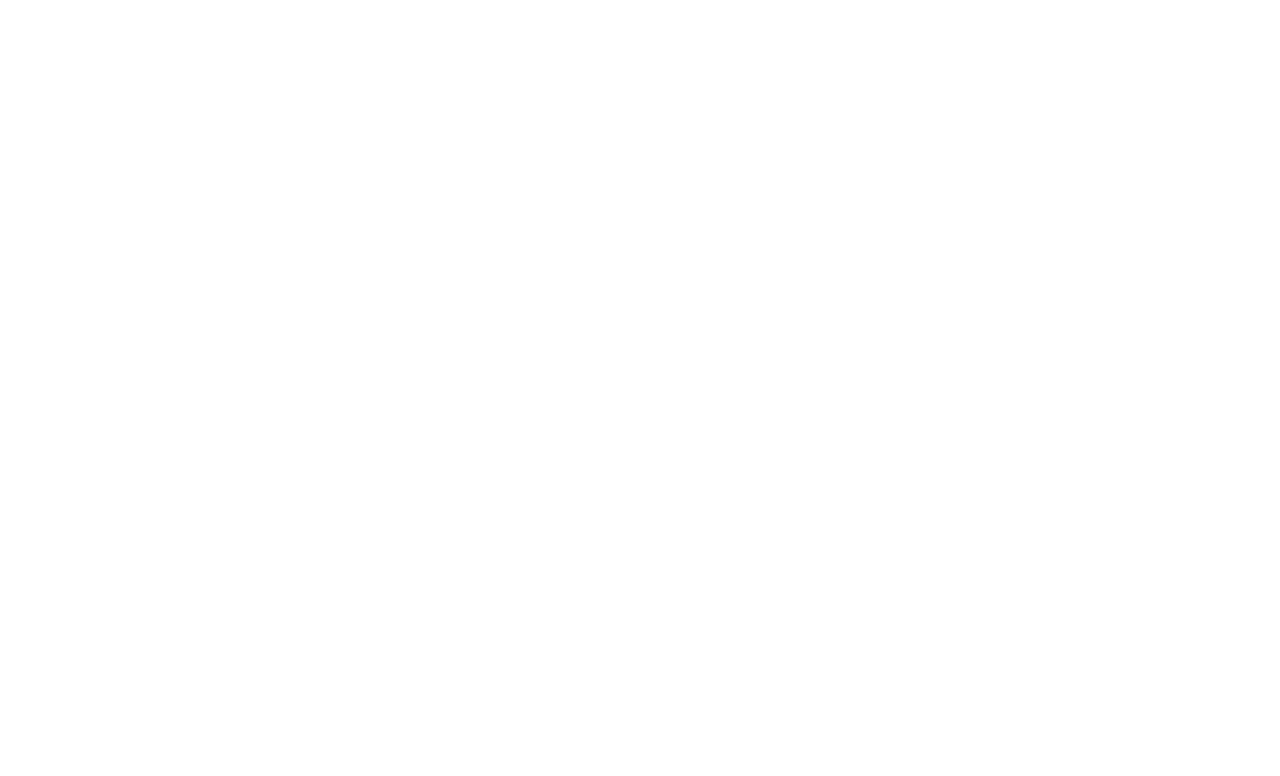
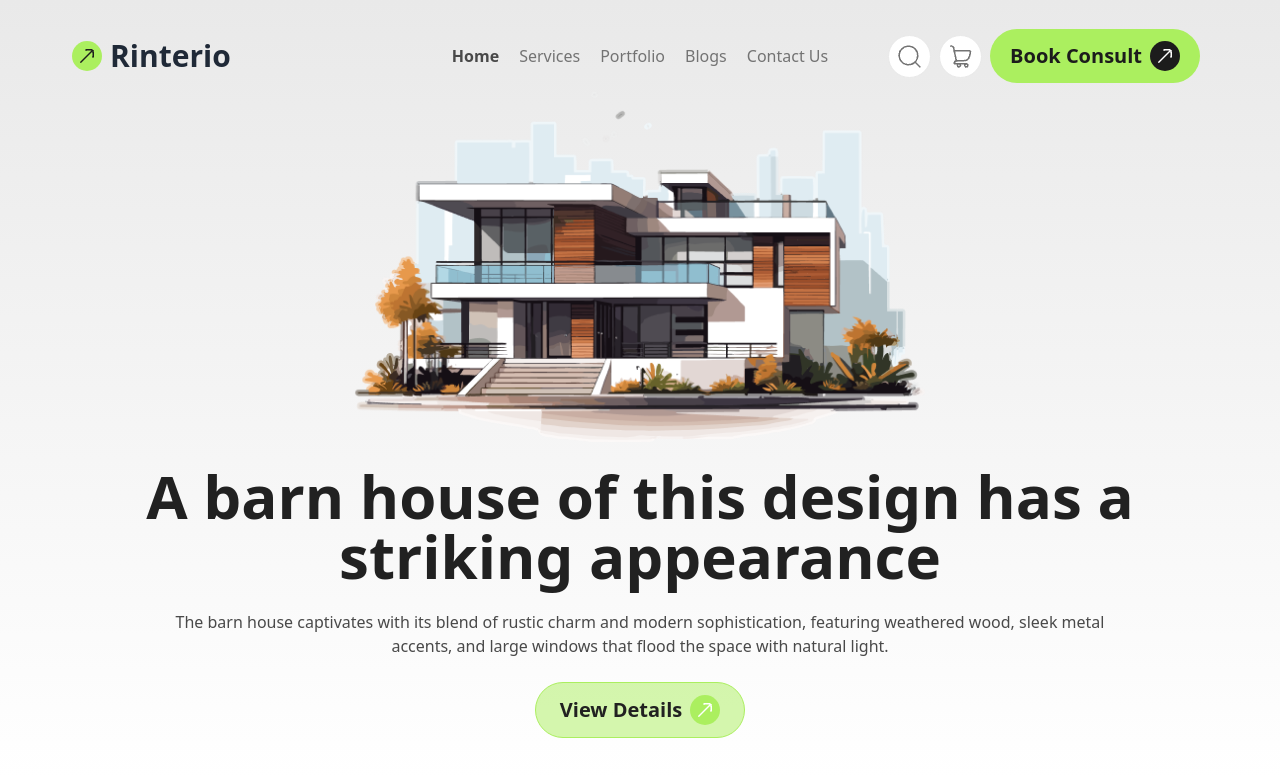
Before and after one commit to srshubho26/assignment-03, a plain HTML site: page index.html in a window 1280 px wide. Drawn offline with nearby package versions, Linux system fonts and the light colour scheme.

Commit message:
navbar section & banner section completed

```diff
--- a/index.html
+++ b/index.html
@@ -4,10 +4,82 @@
     <meta charset="UTF-8">
     <meta name="viewport" content="width=device-width, initial-scale=1.0">
     <title>Assignment 03</title>
+
+    <!-- Tailwind & DaisyUI CDN -->
     <link href="https://cdn.jsdelivr.net/npm/daisyui@4.12.10/dist/full.min.css" rel="stylesheet" type="text/css" />
     <script src="https://cdn.tailwindcss.com"></script>
+
+    <!-- Google font -->
+    <link rel="preconnect" href="https://fonts.googleapis.com">
+    <link rel="preconnect" href="https://fonts.gstatic.com" crossorigin>
+    <link href="https://fonts.googleapis.com/css2?family=Manrope:wght@200..800&display=swap" rel="stylesheet">
 </head>
-<body>
+<body class="font-manrope">
+    <header class="px-2 py-5 pb-10 bg-gradient-to-b from-[#e9e9e9] to-transparent">
+        <!-- Nav Section -->
+        <nav class="max-w-6xl mx-auto navbar">
+            <div class="navbar-start">
+                <a class="flex items-center gap-2" href="/index.html">
+                <div class="p-2 bg-[#ABEF5F] rounded-full">
+                    <img src="assets/arrow_black.png">
+                </div>
+                <h2 class="text-[26px] sm:text-3xl font-extrabold">Rinterio</h2>
+                </a>
+            </div>
+            <div class="navbar-center hidden lg:flex">
+                <ul class="menu menu-horizontal px-1">
+                <li><a class="text-base px-2.5 text-[#494949] font-extrabold" href="#">Home</a></li>
+                <li><a class="text-base px-2.5 text-[#737373]" href="#">Services</a></li>
+                <li><a class="text-base px-2.5 text-[#737373]" href="#">Portfolio</a></li>
+                <li><a class="text-base px-2.5 text-[#737373]" href="#">Blogs</a></li>
+                <li><a class="text-base px-2.5 text-[#737373]" href="#">Contact Us</a></li>
+                </ul>
+            </div>
+            <div class="navbar-end gap-2">
+                <button class="p-2 hidden md:block rounded-full bg-white border border-[#E9E9E9]">
+                <img src="assets/search.png">
+                </button>
 
+                <button class="p-2 hidden md:block rounded-full bg-white border border-[#E9E9E9]">
+                <img src="assets/cart.png">
+                </button>
+
+                <a href="#" class="py-3 px-5 bg-[#ABEF5F] hidden sm:flex items-center gap-2 min-w-fit rounded-full">
+                    <span class="text-xl font-extrabold text-[#1C1C1C]">Book Consult</span>
+                    <div class="bg-[#1C1C1C] rounded-full p-2">
+                        <img class="object-contain" src="assets/arrow_white.png">
+                    </div>
+                </a>
+
+                <div class="dropdown">
+                <div tabindex="0" role="button" class="p-2 rounded-full bg-white border border-[#E9E9E9] lg:hidden">
+                    <img src="assets/hamburger.png">
+                </div>
+                <ul
+                    tabindex="0"
+                    class="menu menu-sm dropdown-content right-0 bg-white rounded-box z-[1] mt-3 w-52 p-2 shadow">
+                    <li><a>Home</a></li>
+                    <li><a>Services</a></li>
+                    <li><a>Portfolio</a></li>
+                    <li><a>Blogs</a></li>
+                    <li><a>Contact Us</a></li>
+                    </ul>
+                  </div>
+                </div>
+            </nav>
+
+            <!-- Banner Section -->
+            <section class="mx-auto max-w-6xl text-center">
+                <img class="mx-auto max-w-full" src="assets/banner.png">
+                <h1 class="text-[#212121] text-[28px] lg:text-6xl font-extrabold mt-3 lg:mt-6">A barn house of this design has a striking appearance</h1>
+                <p class="my-6 text-sm sm:text-base font-medium text-[#494949] max-w-[980px] mx-auto">The barn house captivates with its blend of rustic charm and modern sophistication, featuring weathered wood, sleek metal accents, and large windows that flood the space with natural light.</p>
+                <a href="#" class="py-2 sm:py-3 px-6 bg-[rgba(171,239,95,0.5)] border border-[#ABEF5F] flex items-center gap-2 w-[335px] justify-center max-w-full sm:w-fit mx-auto rounded-full">
+                    <span class="text-xl font-bold text-[#212121]">View Details</span>
+                    <div class="bg-[#ABEF5F] rounded-full p-2">
+                        <img class="object-contain" src="assets/arrow_white.png">
+                    </div>
+                </a>
+            </section>
+    </header>
 </body>
 </html>
```
Also changed, not shown: tailwind.config.js (added, +10 -0 lines), assets/arrow_black.png (added), assets/arrow_right.png (added), assets/arrow_white.png (added), assets/cart.png (added), assets/hamburger.png (added), assets/search.png (added), 1 other file.
